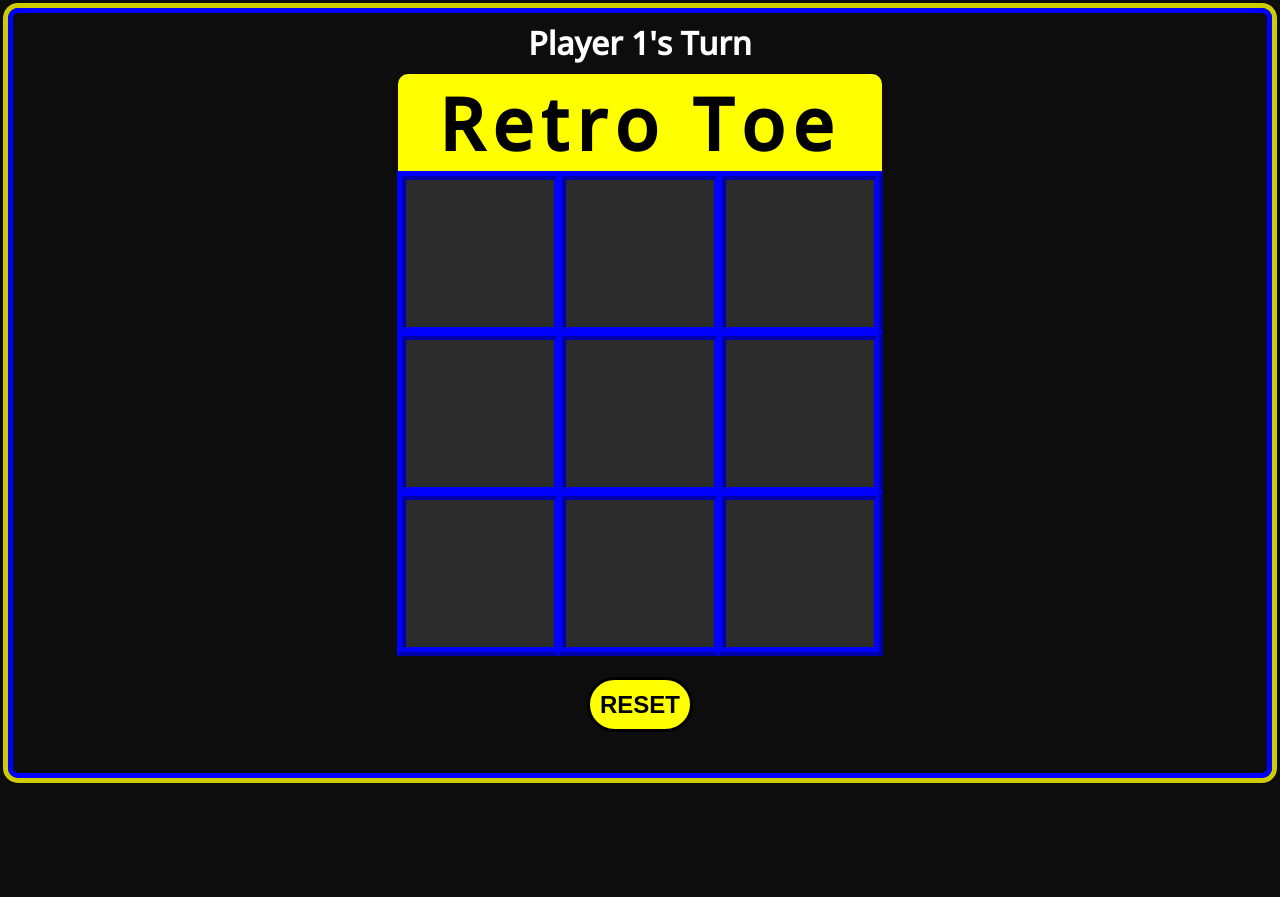
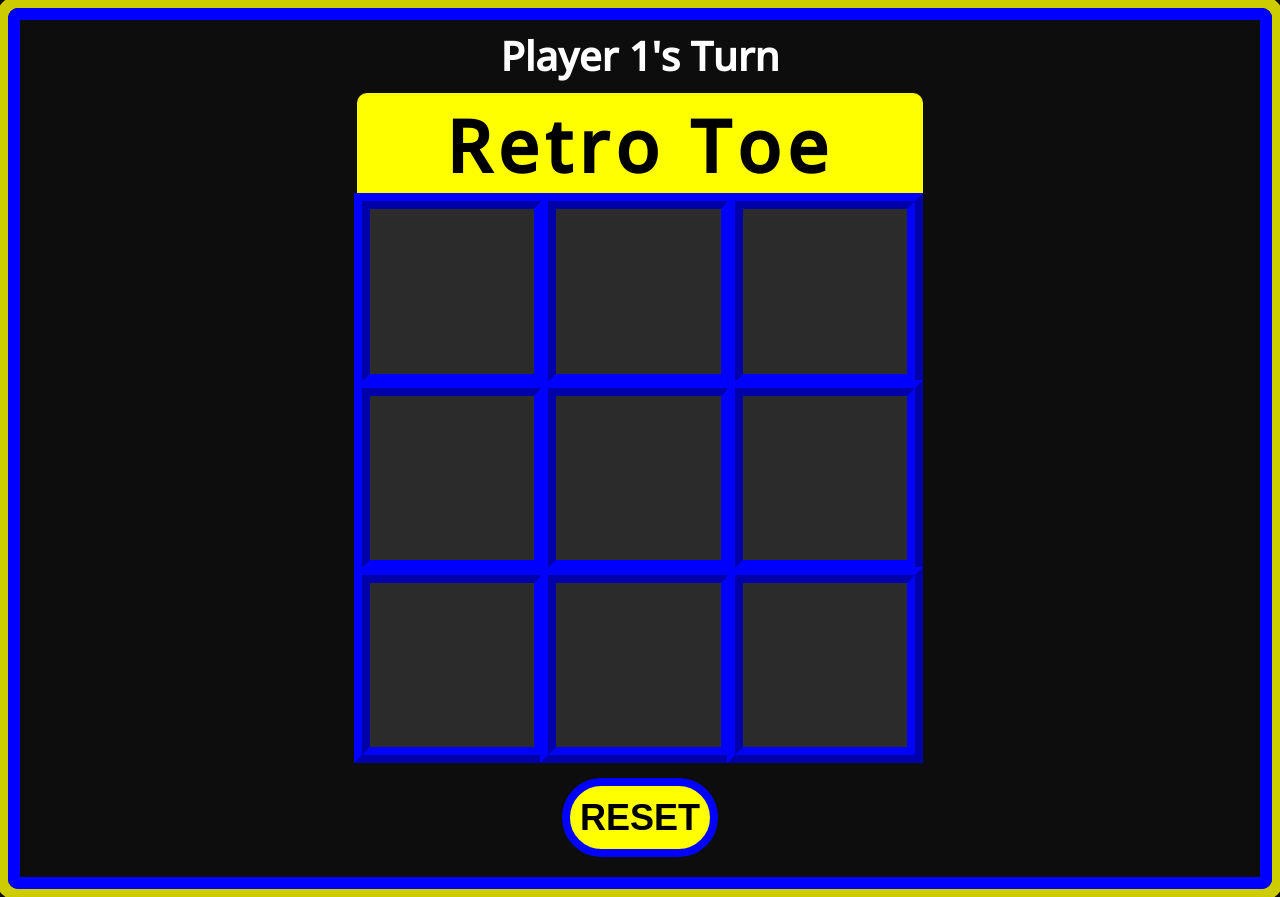
Before and after one commit to bthol/Retro-Toe, a website: page index.html in a window 1280 px wide. Before the commit the page ends 800 px from the top, so only its background shows below. Drawn offline with nearby package versions, Linux system fonts and the light colour scheme.

Commit message:
style update

```diff
--- a/index.html
+++ b/index.html
@@ -13,8 +13,9 @@
 </head>
 <body>
   <div id="game-border">
+    <div id="game-wrapper">
       <h1 id='msg1'></h1>
-    <div id="game-container">
+      <div id="content-container">
           <p class="title"><strong>Retro Toe</strong></p>
           <section id="board">
             <div id="s0" class="h1, v1"><p></p></div>
@@ -30,5 +31,6 @@
       </div>
       <button id='btn1'>RESET</button>
     </div>
+  </div>
 </body>
 </html>
--- a/style.css
+++ b/style.css
@@ -5,80 +5,90 @@
 
 body {
   background-color: hsl(0, 0%, 5%);
-  height: 95vh;
+  --boardSize: 70vmin;
 }
 
 #game-border {
-  height: 100%;
-  -moz-box-shadow: 0px 0px 0px 5px hsl(60, 100%, 40%);
-  -webkit-box-shadow: 0px 0px 0px 5px hsl(60, 100%, 40%);
-  box-shadow: 0px 0px 0px 5px hsl(60, 100%, 40%);
-  border: 5px solid hsl(240, 100%, 50%);
+  -moz-box-shadow: 0vmin 0vmin 0vmin 1.5vmin hsl(60, 100%, 40%);
+  -webkit-box-shadow: 0vmin 0vmin 0vmin 1.5vmin hsl(60, 100%, 40%);
+  box-shadow: 0vmin 0vmin 0vmin 1.5vmin hsl(60, 100%, 40%);
+  border: 1.5vmin solid hsl(240, 100%, 50%);
   border-radius: 10px;
-  display: flex;
-  flex-direction: column;
-  justify-content: flex-start;
-  align-items: center;
 }
 
 /* title */
-#game-container .title {
+.title {
   background-color: rgb(255, 255, 0);
-  width: 60.4vmin;
+  border: .4vmin solid rgb(255, 255, 0);
+  width: var(--boardSize);
   text-align: center;
   font-size: 9vmin;
   font-weight: 600;
-  letter-spacing: 1vmin;
+  letter-spacing: .5vw;
   border-radius: 10px 10px 0px 0px;
   margin: .2vmin -.2vmin;
 }
 
 /* button */
 #btn1 {
-  font-size: 3vmin;
+  font-size: 4.5vmin;
   font-weight: 600;
   font-family: sans-serif;
   padding: 1.3vmin;
-  border: 3px solid rgb(0, 0, 0);
+  border: 1vmin solid hsl(240, 100%, 50%);
   border-radius: 5vmin;
-  margin: 3vmin 0vmin;
+  margin: 20px 0px;
   background-color: rgb(255, 255,0);
 }
 
 /* messages */
 #msg1 {
-  font-size: 4vmin;
+  font-size: 5vmin;
   margin: 8px 0px;
   color: hsl(0, 0%, 100%);
 }
 
 /* board */
 #board {
-  width: 60vmin;
+  width: var(--boardSize);
+  height: var(--boardSize);
   display: grid;
-  grid-template-columns: repeat(3, 20vmin);
-  grid-template-rows: repeat(3, 20vmin);
+  grid-template-columns: repeat(3, calc(var(--boardSize) / 3));
+  grid-template-rows: repeat(3, calc(var(--boardSize) / 3));
   background-color: rgba(255, 255, 255, .125);
 }
 
 #board > div {
   cursor: pointer;
-  color: white;
   font-size: 15vmin;
-  border: 1.2vmin ridge rgb(0, 0, 255);
-  margin: -.2vw;
   display: flex;
   justify-content: center;
   align-items: center;
+  color: white;
+  margin: -.6vmin;
+  border: 2vmin ridge rgb(0, 0, 255);
+}
+
+#game-wrapper {
+  height: 100%;
+  width: 100%;
+  display: grid;
+  justify-items: center;
+  align-items: baseline;
+  justify-content: center;
+  align-content: space-around;
 }
 
 /* ---------------- INTERACTIVITY ---------------- */
 @media(hover: hover) and (pointer: fine) {
+  #btn1 {
+    border: 1vmin solid rgb(0, 0, 0);
+  }
   #board > div:hover {
     background-color: rgb(255, 0, 0);
   }
   #btn1:hover {
     transition: 130ms;
-    border: 3px solid rgb(255, 0, 0);
+    border: 1vmin solid rgb(255, 0, 0);
   }
 }
```
Lines whose indentation alone changed are shown as unchanged.
